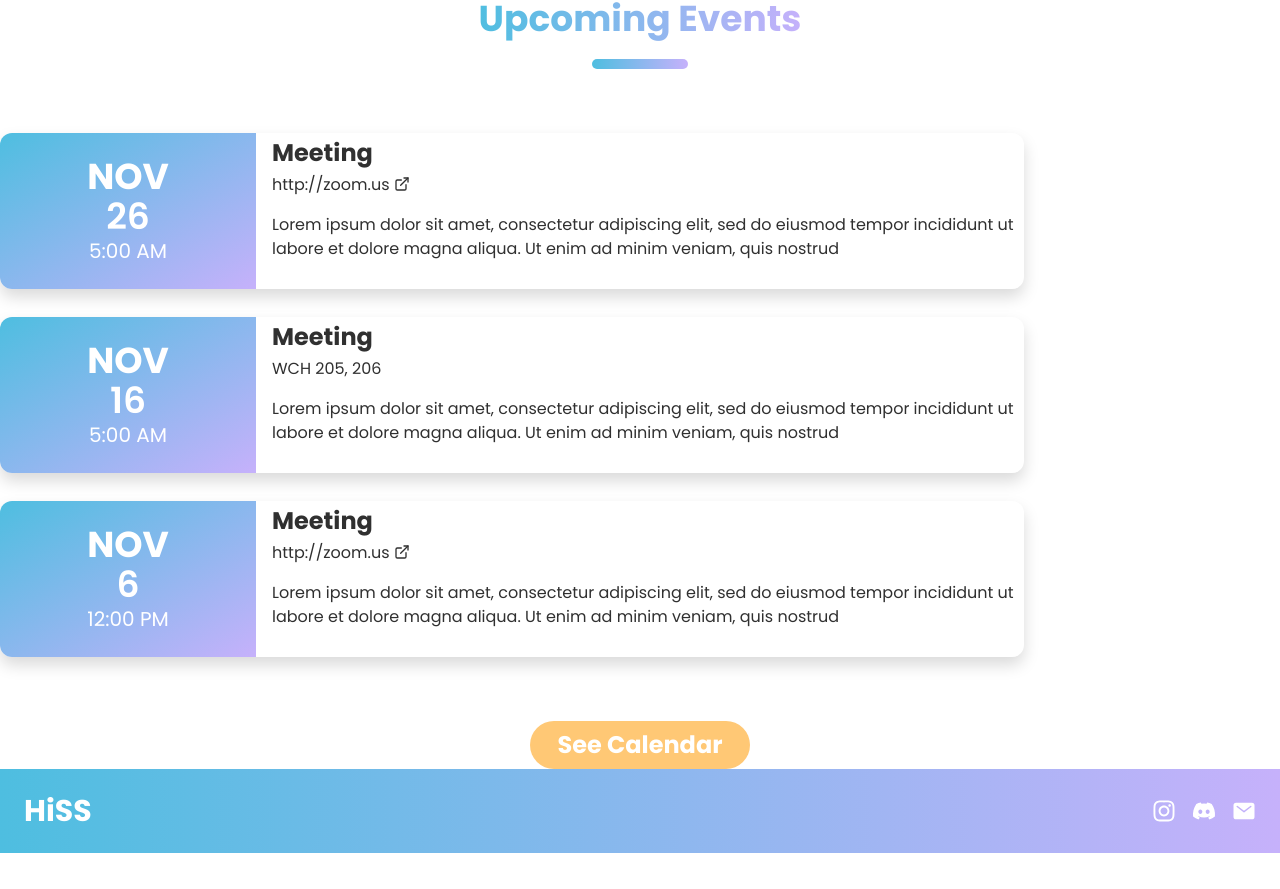
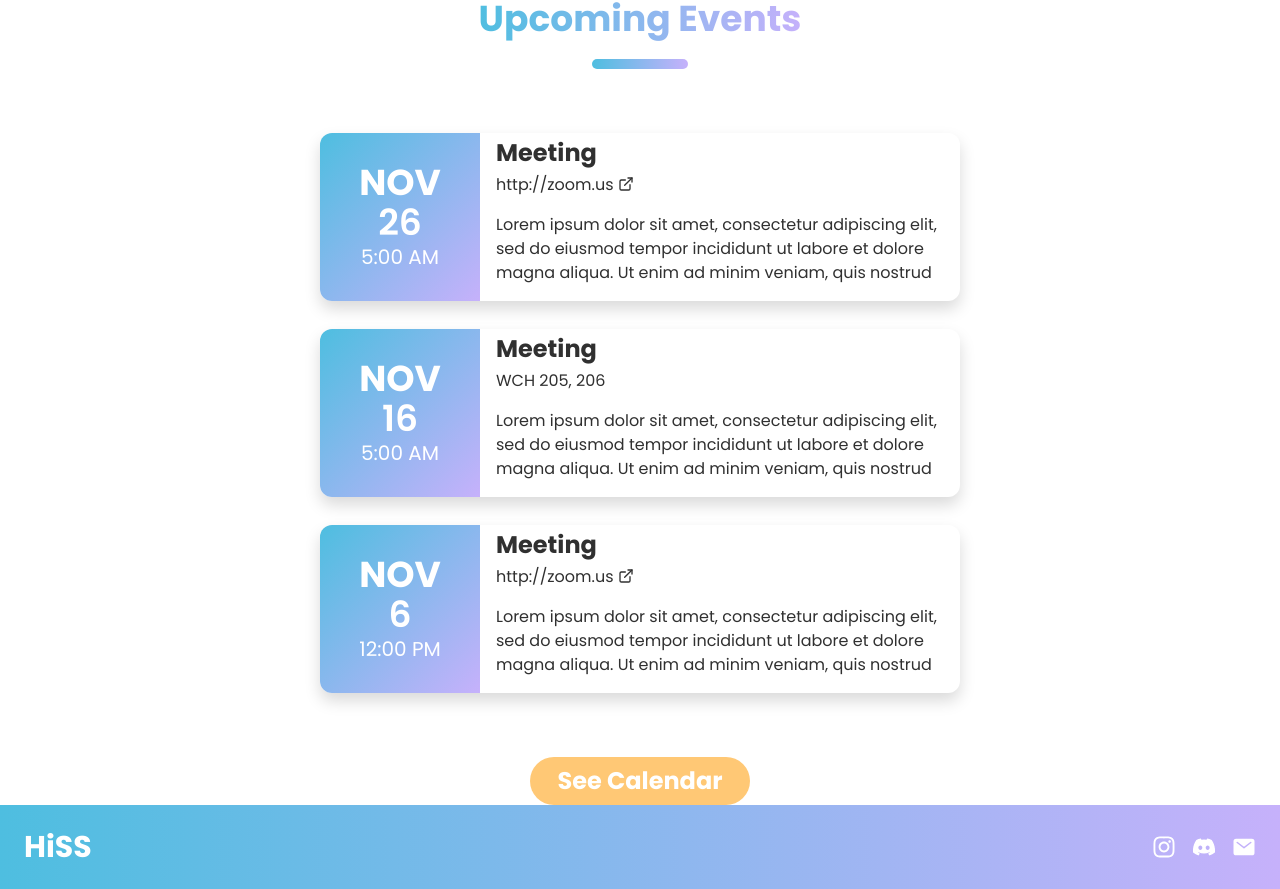
Before and after one commit to acm-ucr/hiss-website, a Next.js app: page / in a window 1280 px wide. Shown: the part 2455-3344 px from the top of the page. Before the commit the page ends 3308 px from the top, so only its background shows below. Built offline with nearby package versions, Linux system fonts and the light colour scheme.

Commit message:
fix events rq

```diff
--- a/src/components/Event.jsx
+++ b/src/components/Event.jsx
@@ -12,11 +12,11 @@ const Event = ({
   description = "",
 }) => {
   return (
-    <div className="flex rounded-xl overflow-hidden shadow justify-center w-[95%] sm:w-[80%]">
-      <div className="p-4 text-white text-center w-1/3 sm:w-1/4 bg-gradient-to-br from-hiss-blue to-hiss-purple">
-        <div className="text-3xl sm:text-4xl font-bold">{month}</div>
-        <div className="text-3xl sm:text-4xl font-semibold ">{day}</div>
-        <div className="text-md sm:text-xl font-normal">{time}</div>
+    <div className="flex rounded-xl overflow-hidden shadow w-11/12 md:w-1/2">
+      <div className="flex flex-col justify-center items-center text-white text-center w-1/4 bg-gradient-to-br from-hiss-blue to-hiss-purple">
+        <div className="text-3xl md:text-4xl font-bold">{month}</div>
+        <div className="text-3xl md:text-4xl font-semibold ">{day}</div>
+        <div className="text-xl font-normal">{time}</div>
       </div>
 
       <div className="flex-1 pl-4">
@@ -30,7 +30,7 @@ const Event = ({
             </Link>
           )}
         </div>
-        <p className="w-full focus:outline-none resize-none font-normal mt-3">
+        <p className="w-full focus:outline-none resize-none font-normal text-sm md:text-base mt-3">
           {description}
         </p>
       </div>
--- a/src/components/Events.jsx
+++ b/src/components/Events.jsx
@@ -5,9 +5,9 @@ import Button from "./about/Button.jsx";
 
 const Events = () => {
   return (
-    <div className="flex flex-col items-center justify-center">
+    <div className="flex flex-col items-center justify-center w-full">
       <Header text="Upcoming Events" />
-      <div className="space-y-7 mt-16 mb-16">
+      <div className="space-y-7 mt-16 mb-16 justify-center items-center flex flex-col">
         {eventsData.map((event) => (
           <Event
             key={event.id}
```
